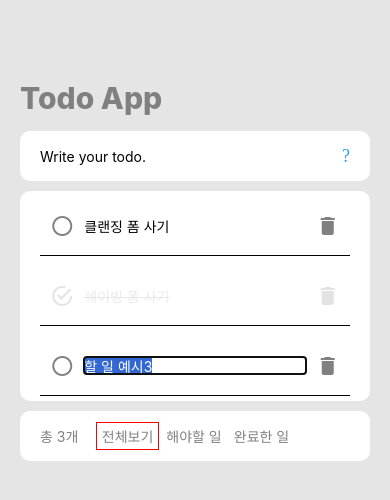
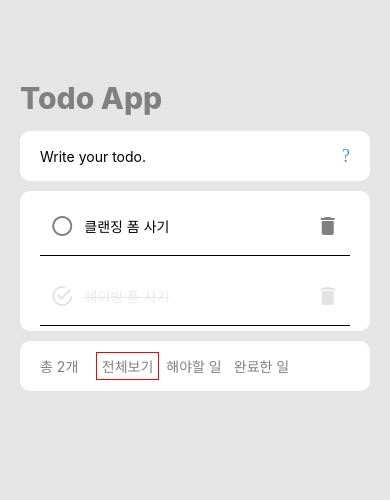
Before and after one commit to ddaaac/react-native-todo-weather, a React Native app: screen / in a window 390 px wide. Shown: the top 500 px of the page. Built offline with nearby package versions, Linux system fonts and the light colour scheme.

Commit message:
feat: 할 일 필터링 기능 구현

```diff
--- a/src/Action.js
+++ b/src/Action.js
@@ -2,4 +2,5 @@ export const ACTION_TYPE = {
   CHANGE_INPUT: 'change input',
   CLEAR_INPUT: 'clear input',
   CHANGE_TODO_ITEMS: 'add todo',
+  CHANGE_TODO_FILTER: 'change todo filter',
 };
--- /dev/null
+++ b/src/Filters.js
@@ -0,0 +1,11 @@
+export const TODO_FILTER = {
+  SHOW_ALL: {
+    filter: () => true,
+  },
+  SHOW_DONE: {
+    filter: (item) => item.isDone,
+  },
+  SHOW_TODO: {
+    filter: (item) => !item.isDone,
+  },
+};
--- a/src/Main.js
+++ b/src/Main.js
@@ -6,6 +6,7 @@ import TodoFooter from './TodoFooter';
 import { View, TouchableWithoutFeedback } from 'react-native';
 import { styles } from './css';
 import { ACTION_TYPE } from './Action';
+import { TODO_FILTER } from './Filters';
 
 const reducer = (state, action) => {
   switch (action.type) {
@@ -15,12 +16,15 @@ const reducer = (state, action) => {
       return { ...state, todoItems: action.todoItems };
     case ACTION_TYPE.CLEAR_INPUT:
       return { ...state, input: {} };
+    case ACTION_TYPE.CHANGE_TODO_FILTER:
+      return { ...state, todoFilter: action.todoFilter };
   }
 };
 
 const Main = () => {
   const [state, dispatch] = useReducer(reducer, {
     input: {},
+    todoFilter: TODO_FILTER.SHOW_ALL,
     todoItems: [
       {
         id: Date.now(),
@@ -33,12 +37,6 @@ const Main = () => {
         content: '쉐이빙 폼 사기',
         isDone: true,
         isEdit: false,
-      },
-      {
-        id: Date.now() + 2,
-        content: '할 일 예시3',
-        isDone: false,
-        isEdit: true,
       },
     ],
   });
@@ -118,6 +116,14 @@ const Main = () => {
     });
   };
 
+  const changeTodoFilter = (todoFilter) => {
+    dispatch({ type: ACTION_TYPE.CHANGE_TODO_FILTER, todoFilter });
+  };
+
+  const itemToShow = () => {
+    return state.todoItems.filter(item => state.todoFilter.filter(item));
+  };
+
   return (
     <TouchableWithoutFeedback onPress={cancelAllEdit}>
       <View style={styles.container}>
@@ -128,7 +134,7 @@ const Main = () => {
           onPress={addTodoItem}
         />
         <TodoList
-          todoItems={state.todoItems}
+          todoItems={itemToShow()}
           toggleItemDone={toggleItemDone}
           toggleItemEdit={toggleItemEdit}
           removeItem={removeItem}
@@ -138,6 +144,8 @@ const Main = () => {
         />
         <TodoFooter
           itemsCount={state.todoItems.length}
+          changeTodoFilter={changeTodoFilter}
+          todoFilter={state.todoFilter}
         />
       </View>
     </TouchableWithoutFeedback>
--- a/src/TodoFilter.js
+++ b/src/TodoFilter.js
@@ -2,7 +2,7 @@ import React from 'react';
 import { Text, TouchableOpacity } from 'react-native';
 import { styles } from './css';
 
-const TodoFilter = ({ isSelected, children }) => {
+const TodoFilter = ({ onPress, isSelected, children }) => {
   const filterStyle = isSelected ?
     {
       ...styles.filterItem,
@@ -11,7 +11,7 @@ const TodoFilter = ({ isSelected, children }) => {
     styles.filterItem;
 
   return (
-    <TouchableOpacity>
+    <TouchableOpacity onPress={onPress}>
       <Text style={filterStyle}>
         {children}
       </Text>
--- a/src/TodoFilters.js
+++ b/src/TodoFilters.js
@@ -2,13 +2,17 @@ import React from 'react';
 import { styles } from './css';
 import { View } from 'react-native';
 import TodoFilter from './TodoFilter';
+import { TODO_FILTER } from './Filters';
 
-const TodoFilters = () => {
+const TodoFilters = ({ changeTodoFilter, todoFilter }) => {
   return (
     <View style={styles.filterContainer}>
-      <TodoFilter isSelected={true}>전체보기</TodoFilter>
-      <TodoFilter isSelected={false}>해야할 일</TodoFilter>
-      <TodoFilter isSelected={false}>완료한 일</TodoFilter>
+      <TodoFilter onPress={() => changeTodoFilter(TODO_FILTER.SHOW_ALL)}
+                  isSelected={todoFilter === TODO_FILTER.SHOW_ALL}>전체보기</TodoFilter>
+      <TodoFilter onPress={() => changeTodoFilter(TODO_FILTER.SHOW_TODO)}
+                  isSelected={todoFilter === TODO_FILTER.SHOW_TODO}>해야할 일</TodoFilter>
+      <TodoFilter onPress={() => changeTodoFilter(TODO_FILTER.SHOW_DONE)}
+                  isSelected={todoFilter === TODO_FILTER.SHOW_DONE}>완료한 일</TodoFilter>
     </View>
   )
 };
--- a/src/TodoFooter.js
+++ b/src/TodoFooter.js
@@ -4,14 +4,17 @@ import { styles } from './css';
 import TodoCounter from './TodoCounter';
 import TodoFilters from './TodoFilters';
 
-const TodoFooter = ({ itemsCount }) => {
+const TodoFooter = ({ itemsCount, changeTodoFilter, todoFilter }) => {
   return (
     <View style={{
       ...styles.todoFooter,
       ...styles.todoContainer,
     }}>
       <TodoCounter count={itemsCount}/>
-      <TodoFilters/>
+      <TodoFilters
+        changeTodoFilter={changeTodoFilter}
+        todoFilter={todoFilter}
+      />
     </View>
   );
 };
```
